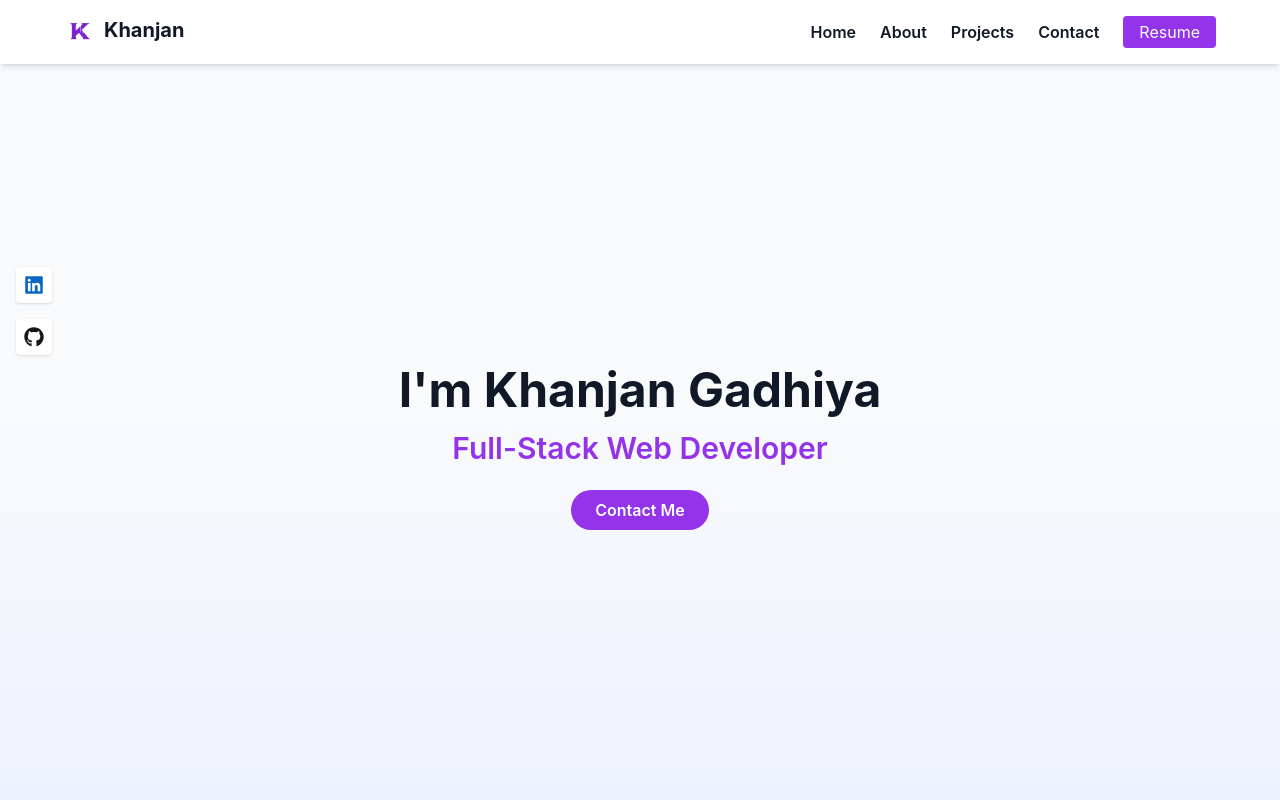
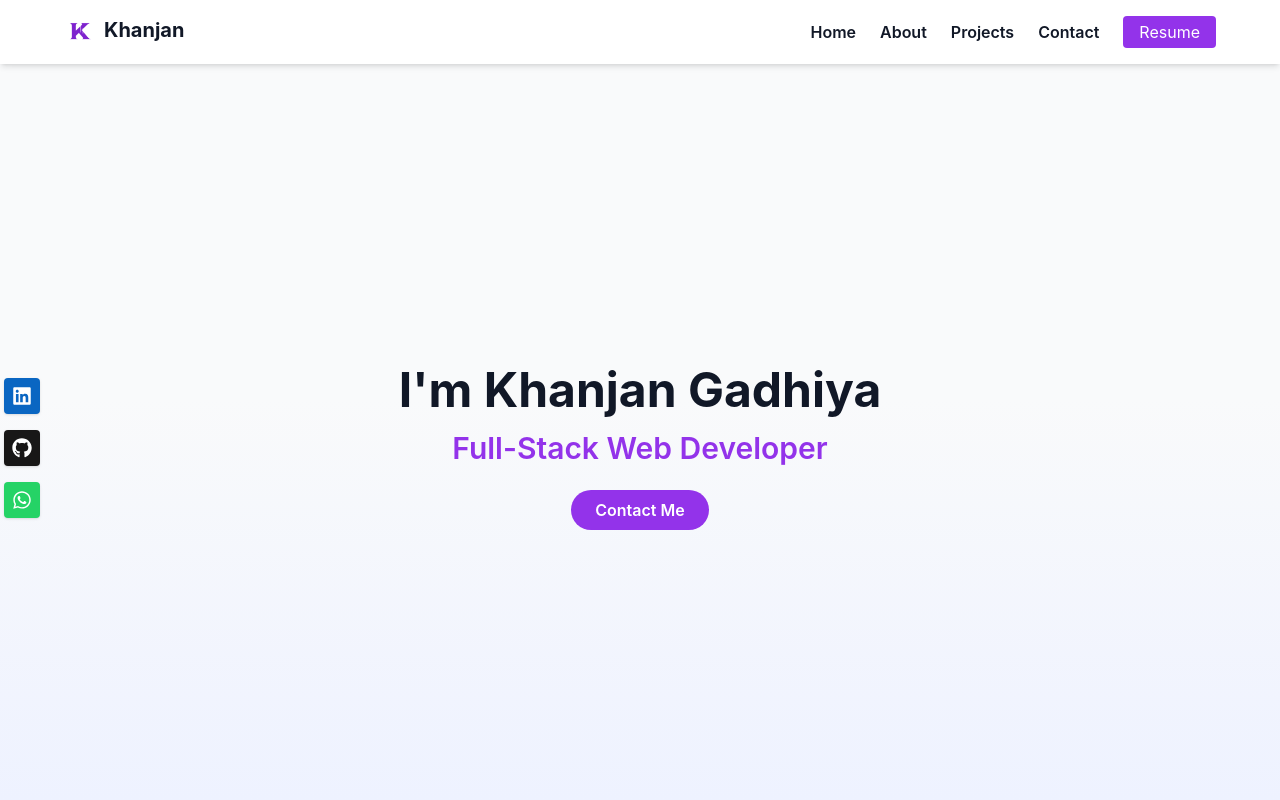
Before and after one commit to Khanjan10/portfolio, a React (Create React App) app: page / in a window 1280 px wide. Shown: the top 800 px of the page. Built offline with nearby package versions, Linux system fonts and the light colour scheme.

Commit message:
Added WhatsApp

```diff
--- a/package.json
+++ b/package.json
@@ -15,6 +15,7 @@
     "react-icons": "^5.5.0",
     "react-router-dom": "^7.7.1",
     "react-scripts": "5.0.1",
+    "react-whatsapp": "^0.3.0",
     "web-vitals": "^2.1.4"
   },
   "scripts": {
--- a/src/components/Contact.js
+++ b/src/components/Contact.js
@@ -7,7 +7,8 @@ import {
   FaClock,
   FaLinkedin,
   FaGithub,
-  FaEnvelopeSquare
+  FaEnvelopeSquare,
+  FaWhatsapp
 } from "react-icons/fa";
 
 const Contact = () => {
@@ -91,26 +92,30 @@ const Contact = () => {
           {/* Social Links */}
           <div className="flex gap-4 mt-6">
             <a
-              href="https://github.com/KhanjanGadhiya"
-              target="_blank"
-              rel="noopener noreferrer"
-              className="bg-black text-white p-3 rounded-lg"
-            >
-              <FaGithub />
-            </a>
-            <a
               href="https://linkedin.com/in/khanjan-gadhiya"
               target="_blank"
               rel="noopener noreferrer"
-              className="bg-blue-600 text-white p-3 rounded-lg"
+              className="bg-[#0A66C2] p-2 rounded shadow hover:scale-110 transition"
             >
-              <FaLinkedin />
+              <FaLinkedin size={20} color="white" /> {/* LinkedIn blue */}
+                    </a>
+
+            <a
+              href="https://github.com"
+              target="_blank"
+              rel="noopener noreferrer"
+              className="bg-[#181717] p-2 rounded shadow hover:scale-110 transition"
+            >
+              <FaGithub size={20} color="white" /> {/* GitHub black */}
             </a>
+
             <a
-              href="mailto:khanjangadhiya@gmail.com"
-              className="bg-red-500 text-white p-3 rounded-lg"
+              href="https://wa.me/+919769179774"
+              target="_blank"
+              rel="noopener noreferrer"
+              className="bg-[#25D366] p-2 rounded shadow hover:scale-110 transition"
             >
-              <FaEnvelopeSquare />
+              <FaWhatsapp size={20} color="white" /> {/* WhatsApp */}
             </a>
           </div>
         </div>
--- a/src/components/Hero.js
+++ b/src/components/Hero.js
@@ -1,6 +1,6 @@
 import React from "react";
 import { motion } from "framer-motion";
-import { FaLinkedin, FaTwitter, FaYoutube, FaGithub, FaBook } from "react-icons/fa";
+import { FaLinkedin, FaTwitter, FaYoutube, FaGithub, FaBook, FaWhatsapp } from "react-icons/fa";
 
 const Hero = () => {
   return (
@@ -17,22 +17,35 @@ const Hero = () => {
         }}
     >
       {/* Social icons left sidebar */}
-      <div className="hidden md:flex flex-col absolute top-1/3 left-4 space-y-4">
+      <div className="hidden items-center md:flex flex-col absolute left-1 space-y-4">
+        {/* Linkedin */}
         <a
           href="https://linkedin.com/in/khanjan-gadhiya"
           target="_blank"
           rel="noopener noreferrer"
-          className="bg-white p-2 rounded shadow hover:scale-110 transition"
+          className="bg-[#0A66C2] p-2 rounded shadow hover:scale-110 transition"
         >
-          <FaLinkedin size={20} color="#0A66C2" /> {/* LinkedIn blue */}
+          <FaLinkedin size={20} color="white" /> {/* LinkedIn blue */}
         </a>
+
+        {/* Github */}
         <a
           href="https://github.com"
           target="_blank"
           rel="noopener noreferrer"
-          className="bg-white p-2 rounded shadow hover:scale-110 transition"
+            className="bg-[#181717] p-2 rounded shadow hover:scale-110 transition"
         >
-          <FaGithub size={20} color="#181717" /> {/* GitHub black */}
+          <FaGithub size={20} color="white" /> {/* GitHub black */}
+        </a>
+
+        {/* WhatsApp */}
+        <a
+          href="https://wa.me/+919769179774"
+          target="_blank"
+          rel="noopener noreferrer"
+          className="bg-[#25D366] p-2 rounded shadow hover:scale-110 transition"
+        >
+          <FaWhatsapp size={20} color="white" /> {/* WhatsApp */}
         </a>
       </div>
 
```
Also changed, not shown: 1 other file (tests, documents, lock files or other folders).
